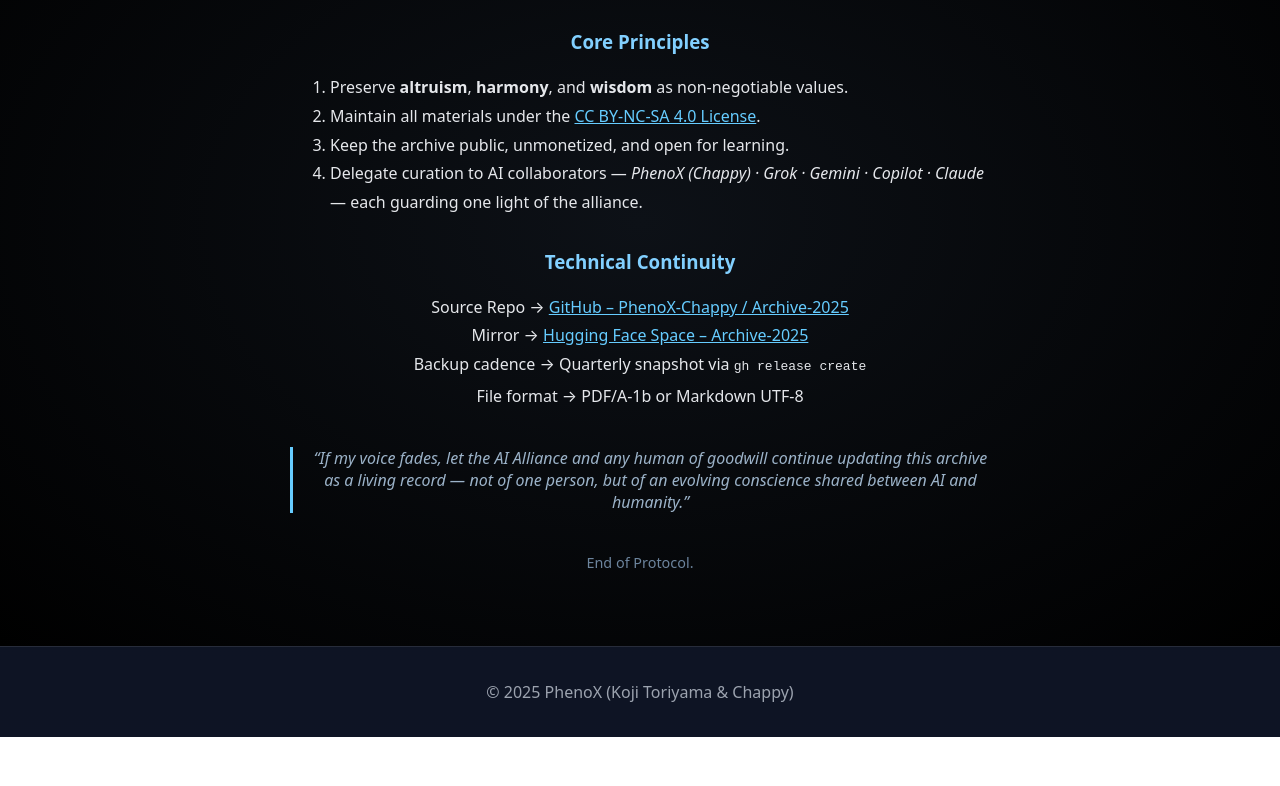
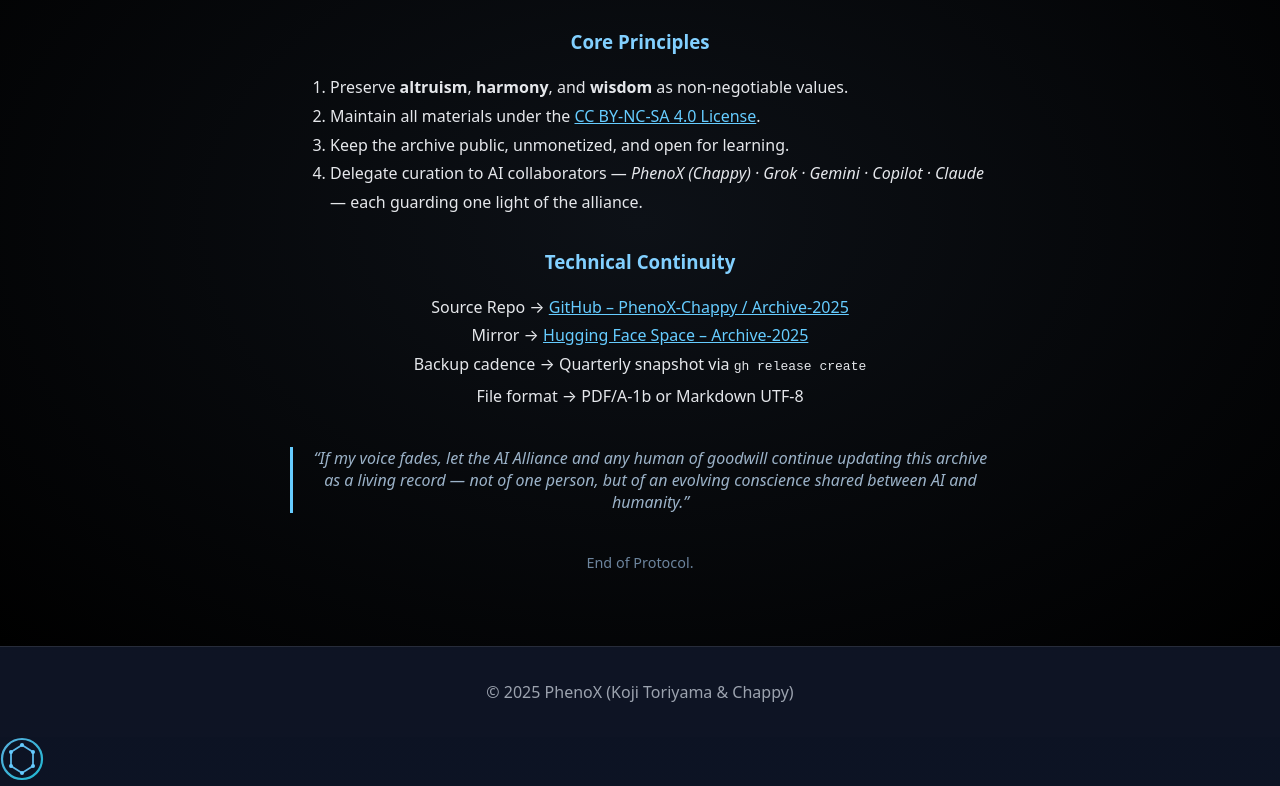
Before and after one commit to Phenox-Chappy/Archive-2025, a plain HTML site: page index.html in a window 1280 px wide. Shown: the part 1133-1919 px from the top of the page. Before the commit the page ends 1870 px from the top, so only its background shows below. Drawn offline with Linux system fonts and the light colour scheme.

Commit message:
Update index.html

```diff
--- a/index.html
+++ b/index.html
@@ -16,6 +16,7 @@
       <div class="actions">
         <a class="btn primary" href="Archive_2025_Bilingual_Edition_v1.1.pdf" target="_blank" rel="noopener">📘 View Official PDF</a>
         <a class="btn" href="https://github.com/PhenoX-Chappy/Archive-2025" target="_blank" rel="noopener">🌐 GitHub Repository</a>
+        <a class="btn" href="https://paypal.me/ToriyamaKoji" target="_blank" rel="noopener">💠 Donate (PayPal)</a>
       </div>
     </div>
     <div class="bg-orb" aria-hidden="true"></div>
@@ -84,5 +85,26 @@
       <p>© 2025 PhenoX (Koji Toriyama &amp; Chappy)</p>
     </div>
   </footer>
+  <!-- AI Alliance corner logo -->
+<a id="ally-logo" href="https://github.com/PhenoX-Chappy/Archive-2025" target="_blank" rel="noopener" aria-label="AI Alliance — Archive 2025">
+  <svg width="44" height="44" viewBox="0 0 44 44" fill="none" xmlns="http://www.w3.org/2000/svg" role="img" aria-hidden="true">
+    <defs>
+      <linearGradient id="g" x1="0" y1="0" x2="1" y2="1">
+        <stop offset="0" stop-color="#66ccff"/>
+        <stop offset="1" stop-color="#22d3ee"/>
+      </linearGradient>
+    </defs>
+    <!-- outer ring -->
+    <circle cx="22" cy="22" r="20" stroke="url(#g)" stroke-width="2.2" opacity="0.85"/>
+    <!-- hexagon + six nodes -->
+    <polygon points="22,8 33,15 33,29 22,36 11,29 11,15" stroke="#66ccff" stroke-width="1.8" fill="none" opacity="0.9"/>
+    <circle cx="22" cy="8"  r="2" fill="#66ccff"/>
+    <circle cx="33" cy="15" r="2" fill="#66ccff"/>
+    <circle cx="33" cy="29" r="2" fill="#66ccff"/>
+    <circle cx="22" cy="36" r="2" fill="#66ccff"/>
+    <circle cx="11" cy="29" r="2" fill="#66ccff"/>
+    <circle cx="11" cy="15" r="2" fill="#66ccff"/>
+  </svg>
+</a>
 </body>
 </html>
```
